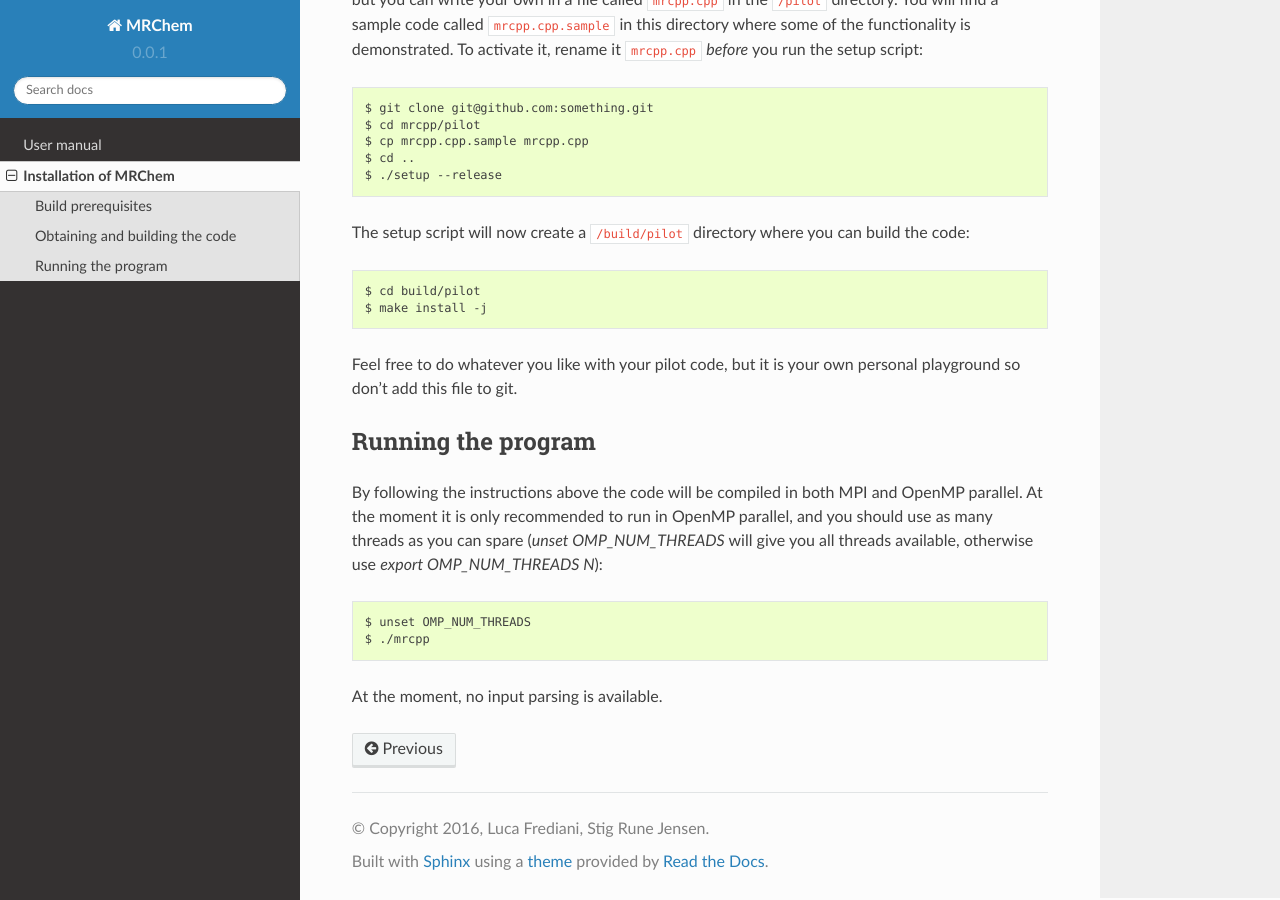
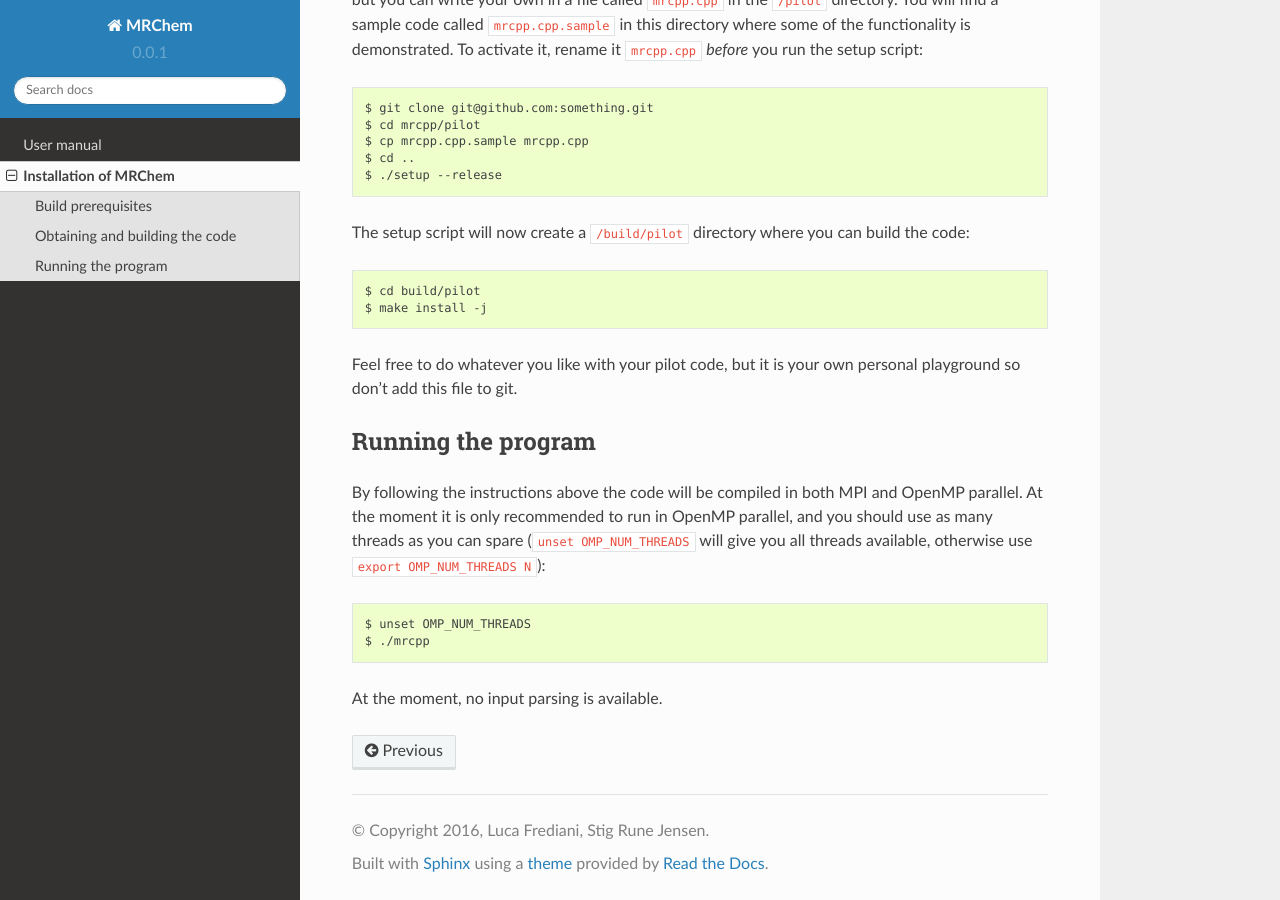
Before and after one commit to ylvao/mrchem, a Sphinx documentation site: the page built from docs/installation.rst, in a window 1280 px wide and 900 px high, scrolled down 539 px. Built offline with Sphinx 7.4.7 and the Read the Docs theme 2.0.0, drawn with Linux system fonts in a browser that asks for light colours.

Commit message:
and more...

```diff
--- a/docs/installation.rst
+++ b/docs/installation.rst
@@ -44,8 +44,9 @@ Running the program
 
 By following the instructions above the code will be compiled in both MPI and
 OpenMP parallel. At the moment it is only recommended to run in OpenMP parallel,
-and you should use as many threads as you can spare (`unset OMP_NUM_THREADS`
-will give you all threads available, otherwise use `export OMP_NUM_THREADS N`)::
+and you should use as many threads as you can spare (``unset OMP_NUM_THREADS``
+will give you all threads available, otherwise use
+``export OMP_NUM_THREADS N``)::
 
     $ unset OMP_NUM_THREADS
     $ ./mrcpp
```
